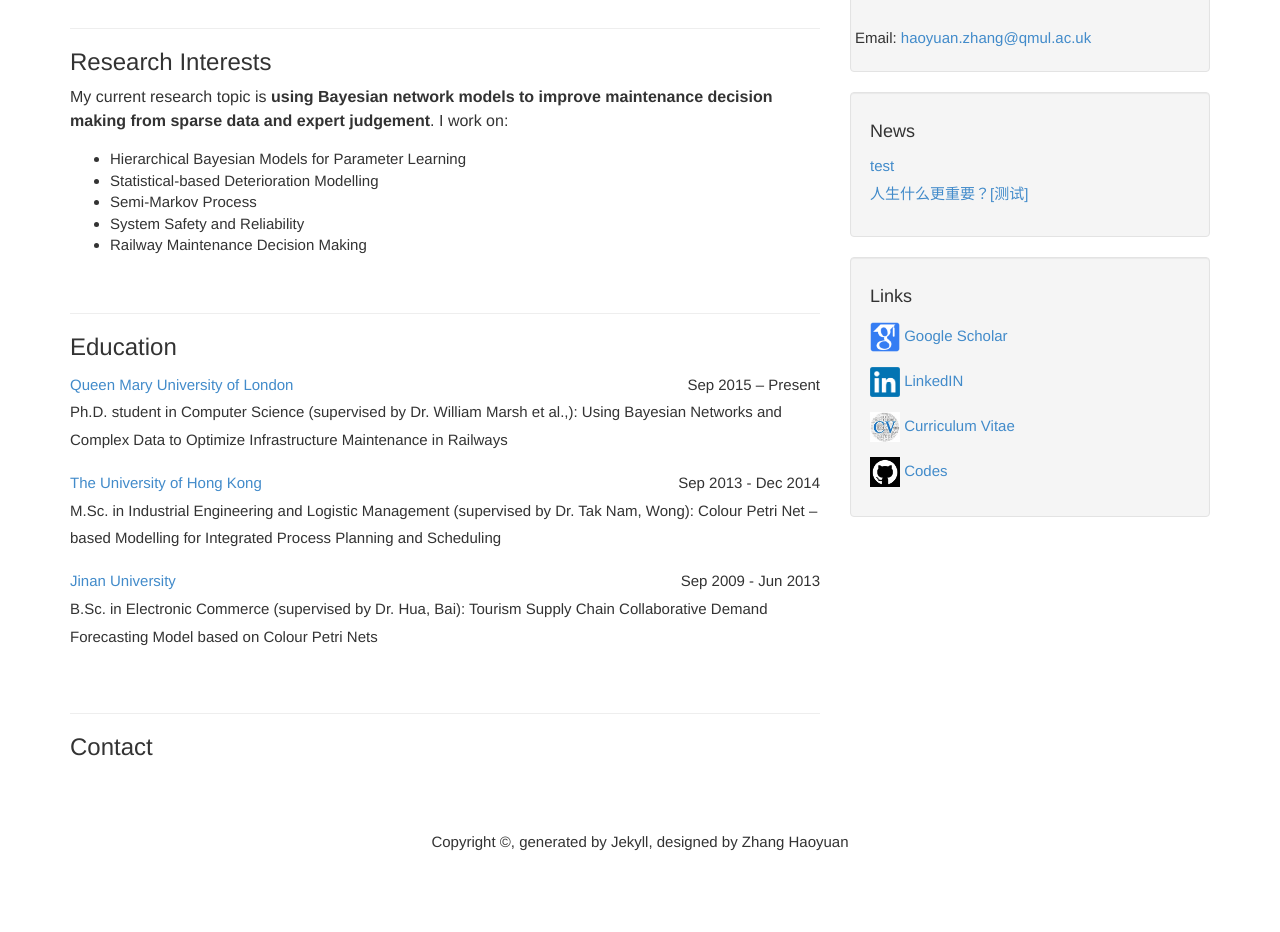
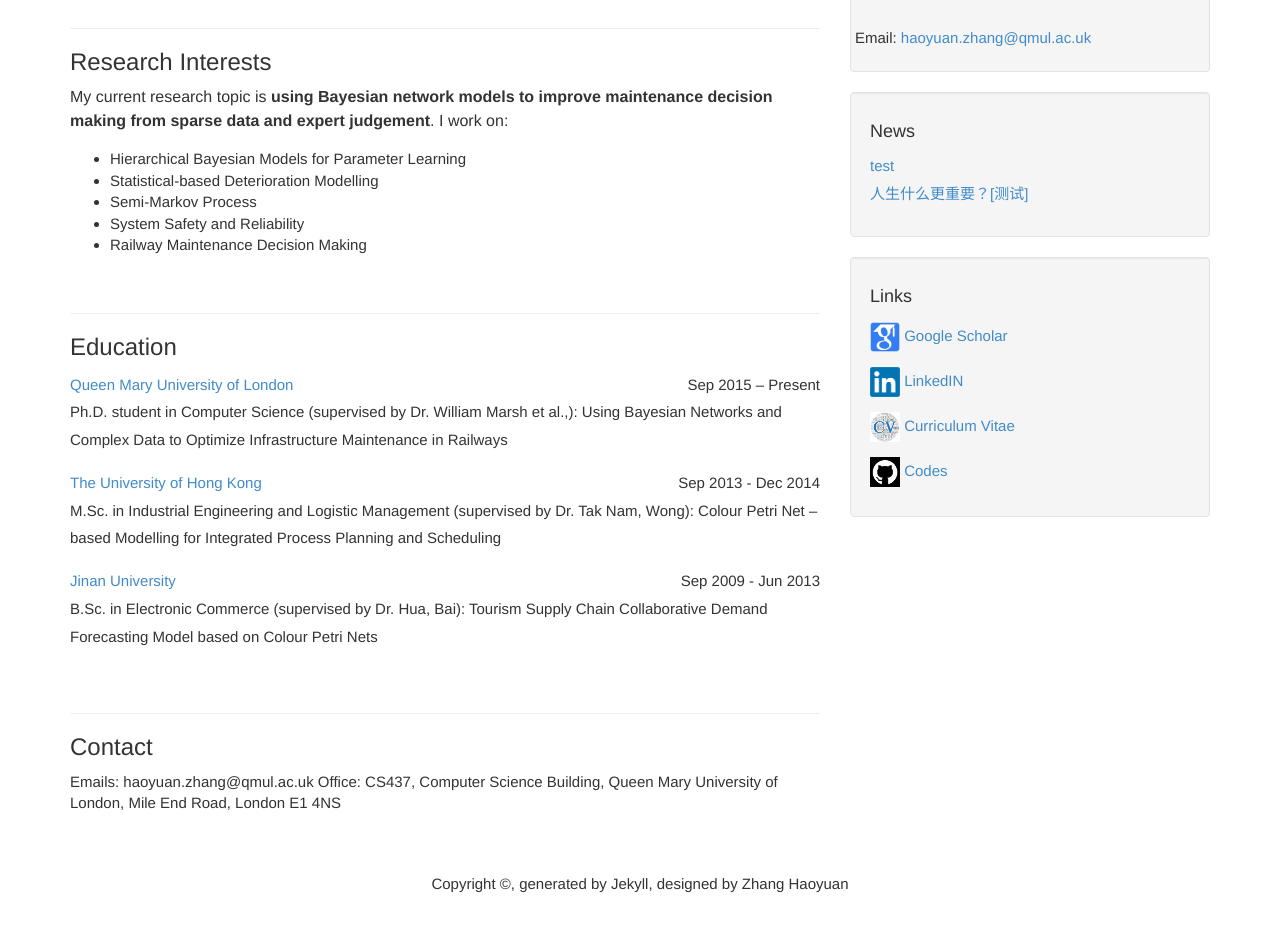
Before and after one commit to july0905/haoyuanzhang1990.github.io, a Jekyll site: the page built from index.html, in a window 1280 px wide and 1229 px high, cut to the strip 284-1216 px from the top of the window. Built offline with Jekyll 4.4.1, drawn with Linux system fonts in a browser that asks for light colours; the list of posts is cut into pages by our own code.

Commit message:
Update index.html

```diff
--- a/index.html
+++ b/index.html
@@ -72,3 +72,5 @@ Railway Maintenance Decision Making
 
 <hr>
 <h3>Contact</h3>
+Emails: haoyuan.zhang@qmul.ac.uk
+Office: CS437, Computer Science Building, Queen Mary University of London, Mile End Road, London  E1 4NS
```
